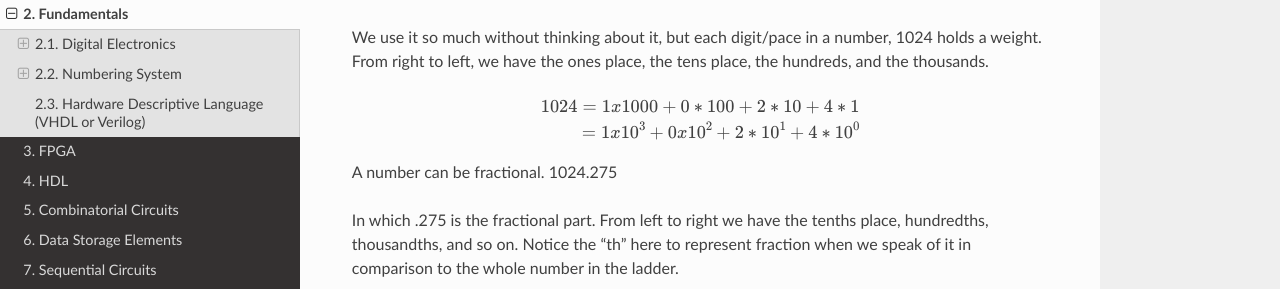
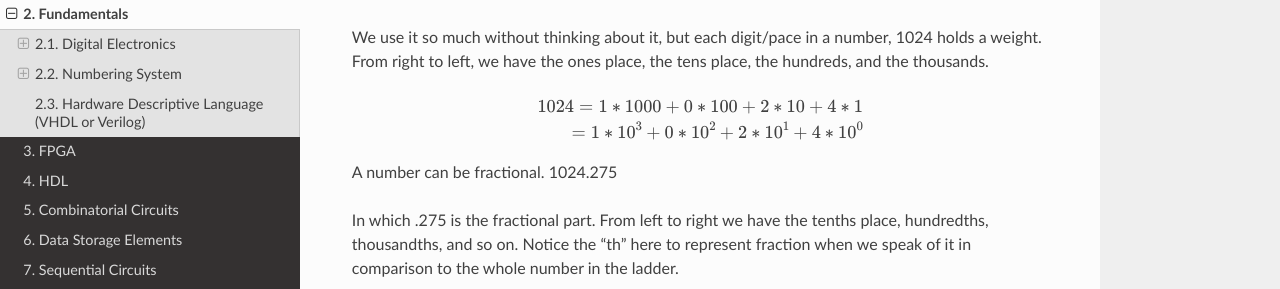
Before and after one commit to fpgaprince/rtd, a Sphinx documentation site: the page built from docs/source/fundamentals.rst, in a window 1280 px wide and 900 px high, scrolled down 2216 px. Shown: the part 162-451 px from the top of the window. Built offline with Sphinx 7.4.7 and the Read the Docs theme 2.0.0, drawn with Linux system fonts in a browser that asks for light colours.

Commit message:
works, changed operand

```diff
--- a/docs/source/fundamentals.rst
+++ b/docs/source/fundamentals.rst
@@ -106,9 +106,9 @@ From right to left, we have the ones place, the tens place, the hundreds, and th
 
 .. math::
 
-    1024    = 1x1000 + 0*100 + 2*10 + 4*1
+    1024    = 1*1000 + 0*100 + 2*10 + 4*1
 
-            = 1x10^3 + 0x10^2 + 2*10^1 + 4*10^0
+            = 1*10^3 + 0*10^2 + 2*10^1 + 4*10^0
 
 A number can be fractional.
 1024.275
```
